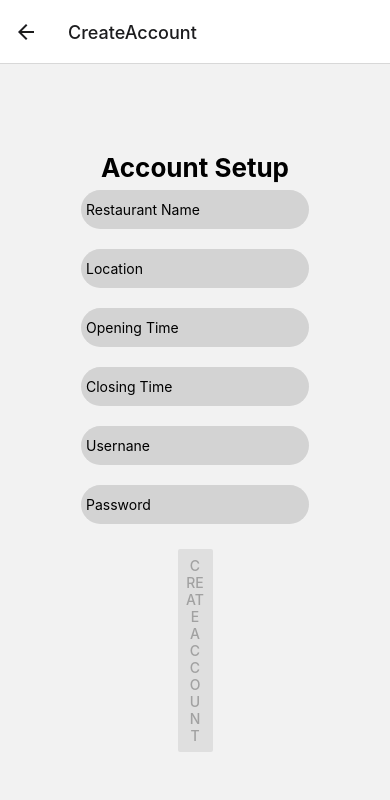
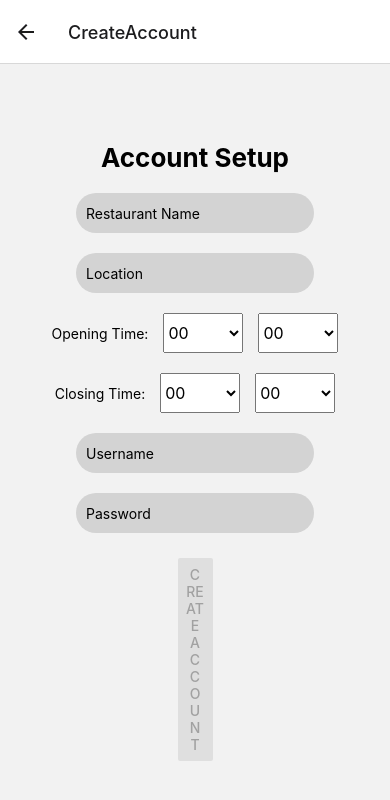
Before and after one commit to RoyZ1017/Food_Project, a React Native app in the folder Food_Project/: screen /CreateAccount in a window 390 px wide. Shown: the top 800 px of the page. Built offline with nearby package versions, Linux system fonts and the light colour scheme.

Commit message:
Add dropdown for time instead of text; verify opening is before closing

```diff
--- a/Food_Project/CreateAccount.js
+++ b/Food_Project/CreateAccount.js
@@ -1,58 +1,101 @@
 import React, { useState } from 'react';
-import { Button, StyleSheet, Text, View, Image, ScrollView, TextInput } from 'react-native';
+import { Button, StyleSheet, Text, View, ScrollView, TextInput, Picker } from 'react-native';
 
 const CreateAccountScreen = ({navigation}) => {
     const [name, setName] = useState('');
     const [location, setLocation] = useState('');
-    const [openingTime, setOpeningTime] = useState('');
-    const [closingTime, setClosingTime] = useState('');
     const [username, setUsername] = useState('');
     const [password, setPassword] = useState('');
+
+    const [openingTimeHour, setOpeningTimeHour] = useState('');
+    const [openingTimeMinute, setOpeningTimeMinute] = useState('');
+    const [closingTimeHour, setClosingTimeHour] = useState('');
+    const [closingTimeMinute, setClosingTimeMinute] = useState('');
+    const hours = Array.from(Array(24).keys()).map(hour=> hour.toString().padStart(2, '0'));
+    const minutes = Array.from(Array(60).keys()).map(minute => minute.toString().padStart(2, '0'));
+
+    // So the user cannot add a closing time that is before the opening time
+    const validateTime = () => {
+        // Check if opening time is after closing time
+        if (parseInt(openingTimeHour) > parseInt(closingTimeHour) ||
+            (parseInt(openingTimeHour) == parseInt(closingTimeHour)) && (parseInt(openingTimeMinute) >= parseInt(closingTimeMinute))) {
+            alert('Opening time must be before closing time.');
+            return; // Exit if opening time is after closing time
+        }
+
+        // If works navigate to next page
+        navigation.navigate('Home');
+    };
+
     return(
         <View style={CreateAccountStyles.container}>
-            <Text style = {CreateAccountStyles.title}>Account Setup</Text>
+            <Text style={CreateAccountStyles.title}>Account Setup</Text>
             <TextInput
                 placeholder="Restaurant Name"
-                style = {CreateAccountStyles.textInput}
-                value = {name}
+                style={CreateAccountStyles.textInput}
+                value={name}
                 onChangeText={setName}
             />
             <TextInput
                 placeholder="Location"
-                style = {CreateAccountStyles.textInput}
-                value = {location}
+                style={CreateAccountStyles.textInput}
+                value={location}
                 onChangeText={setLocation}
             />
+            <View style={CreateAccountStyles.timePickerContainer}>
+                <Text>Opening Time:</Text>
+                <Picker style={CreateAccountStyles.timePicker}
+                    selectedValue={openingTimeHour}
+                    onValueChange={(itemValue) => setOpeningTimeHour(itemValue)}>
+                    {hours.map(hour => (
+                        <Picker.Item key={hour} label={hour.toString()} value={hour.toString()} />
+                    ))}
+                </Picker>
+                <Picker style={CreateAccountStyles.timePicker}
+                    selectedValue={openingTimeMinute}
+                    onValueChange={(itemValue) => setOpeningTimeMinute(itemValue)}>
+                    {minutes.map(minute => (
+                        <Picker.Item key={minute} label={minute.toString()} value={minute.toString()} />
+                    ))}
+                </Picker>
+            </View>
+            <View style={CreateAccountStyles.timePickerContainer}>
+                <Text>Closing Time:</Text>
+                <Picker style={CreateAccountStyles.timePicker}
+                    selectedValue={closingTimeHour}
+                    onValueChange={(itemValue) => setClosingTimeHour(itemValue)}>
+                    {hours.map(hour => (
+                        <Picker.Item key={hour} label={hour.toString()} value={hour.toString()} />
+                    ))}
+                </Picker>
+                <Picker style={CreateAccountStyles.timePicker}
+                    selectedValue={closingTimeMinute}
+                    onValueChange={(itemValue) => setClosingTimeMinute(itemValue)}>
+                    {minutes.map(minute => (
+                        <Picker.Item key={minute} label={minute.toString()} value={minute.toString()} />
+                    ))}
+                </Picker>
+            </View>
+
+
             <TextInput
-                placeholder="Opening Time"
-                style = {CreateAccountStyles.textInput}
-                value = {openingTime}
-                onChangeText={setOpeningTime}
-            />
-            <TextInput
-                placeholder="Closing Time"
-                style = {CreateAccountStyles.textInput}
-                value = {closingTime}
-                onChangeText={setClosingTime}
-            />
-            <TextInput
-                placeholder="Usernane"
-                style = {CreateAccountStyles.textInput}
-                value = {username}
+                placeholder="Username"
+                style={CreateAccountStyles.textInput}
+                value={username}
                 onChangeText={setUsername}
             />
             <TextInput
                 placeholder="Password"
-                style = {CreateAccountStyles.textInput}
+                style={CreateAccountStyles.textInput}
                 secureTextEntry={true}
-                value = {password}
+                value={password}
                 onChangeText={setPassword}
             />
             <View style={CreateAccountStyles.buttonContainer}>
                 <Button
-                    title = 'Create Account'
-                    onPress={() => navigation.navigate('Home')}
-                    disabled={!username || !password || !name || !location || !openingTime || !closingTime}
+                    title='Create Account'
+                    onPress={validateTime}
+                    disabled={!username || !password || !name || !location || !openingTimeHour || !openingTimeMinute || !closingTimeHour || !closingTimeMinute}
                 />
             </View>
         </View>
@@ -70,10 +113,19 @@ const CreateAccountStyles = StyleSheet.create({
         marginBottom: 20,
         backgroundColor: "#d3d3d3",
         borderRadius: 20,
-        height: "5%",
-        padding: 5,
+        height: 40,
+        padding: 10,
     },
-
+    timePickerContainer: {
+        flexDirection: 'row',
+        alignItems: 'center',
+        marginBottom: 20,
+    },
+    timePicker: {
+        height: 40,
+        width: 80,
+        marginLeft: 15,
+    },
     buttonContainer: {
         margin: 5,
         width: "10%",
@@ -81,9 +133,8 @@ const CreateAccountStyles = StyleSheet.create({
     title: {
         fontSize: 26,
         fontWeight: 'bold',
-        marginBottom: "2%"
-      },
-
+        marginBottom: 20,
+    },
 });
 
-export default CreateAccountScreen
+export default CreateAccountScreen;
```
